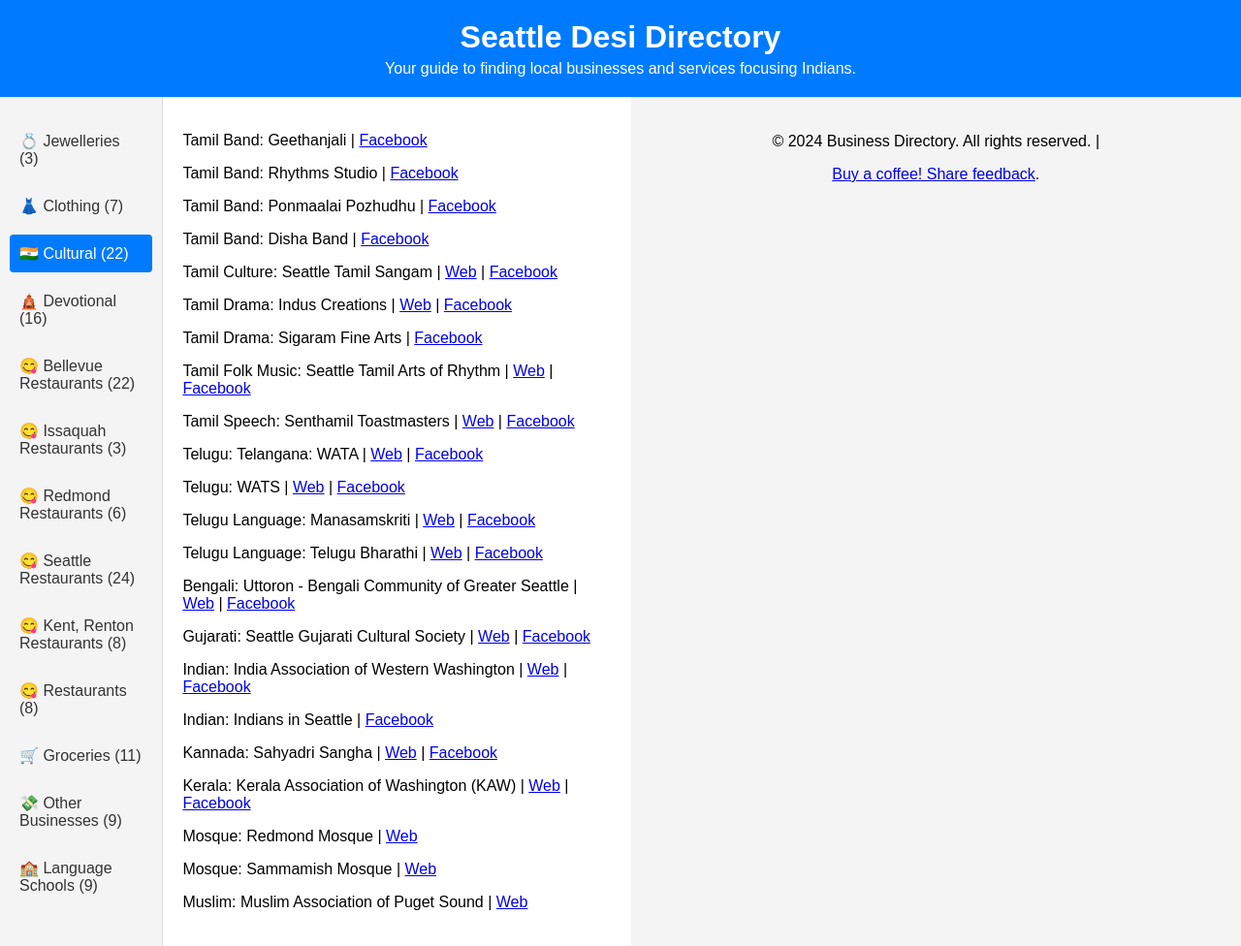
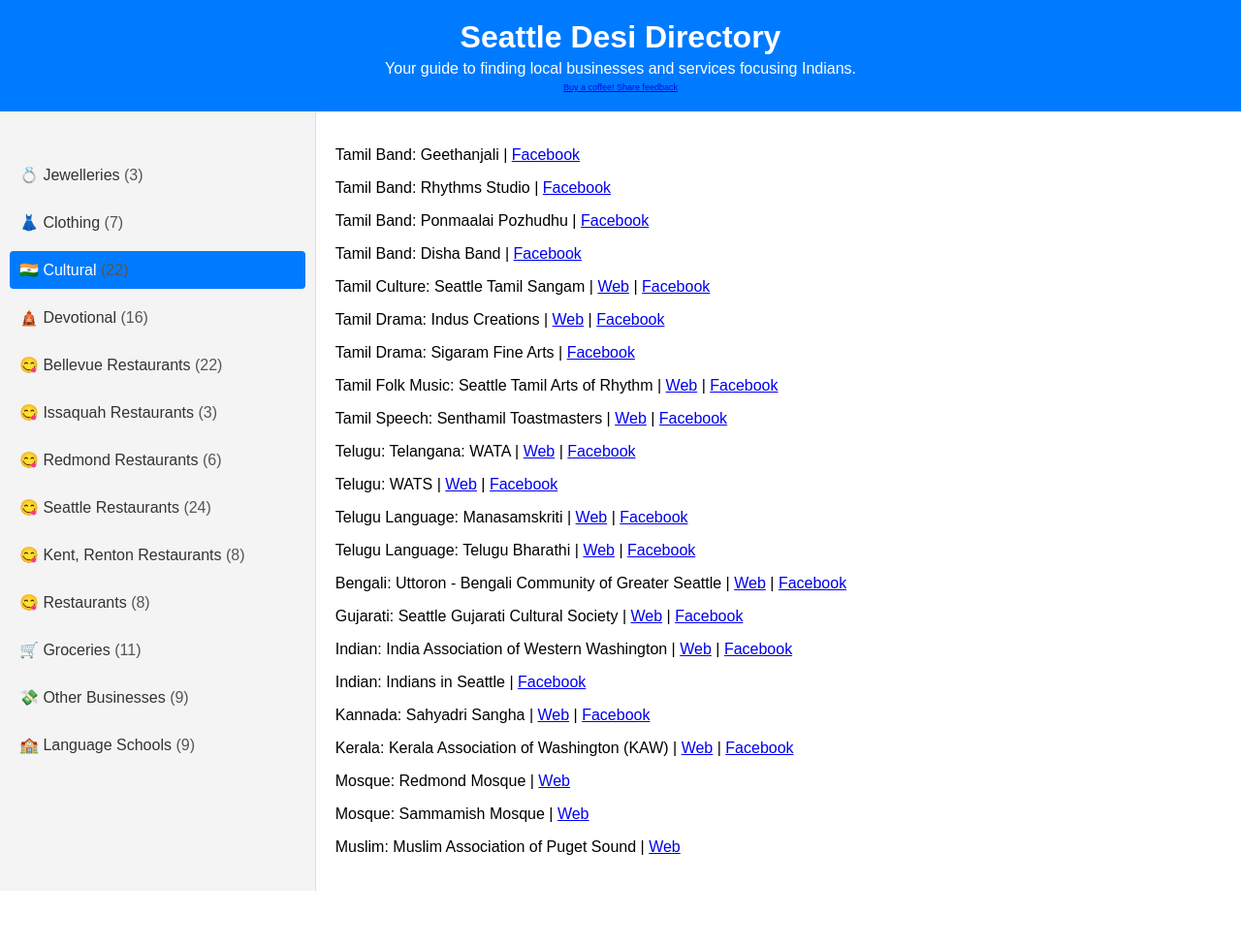
Before and after one commit to guvijaya/desilisting, a PHP site: page / in a window 1280 px wide. Shown: the whole page at 97% size. After the commit the page ends 919 px from the top, so only its background shows below. Run offline with PHP 8.4, Linux system fonts and the light colour scheme.

Commit message:
fixing ux

```diff
--- a/index.html
+++ b/index.html
@@ -10,6 +10,7 @@
     <header>
         <h1>Seattle Desi Directory</h1>
         <p>Your guide to finding local businesses and services focusing Indians.</p>
+        <p style="font-size:9px;"><a href="https://buymeacoffee.com/gurukpm">Buy a coffee! Share feedback</p>
     </header>
 
     <div class="container">
@@ -217,9 +218,6 @@
             </div
         </div>
     </div>
-    <footer>
-        <p>&copy; 2024 Business Directory. All rights reserved. | <p><a href="https://buymeacoffee.com/gurukpm">Buy a coffee! Share feedback</a>.</p>
-    </footer>
     <script src="script.js"></script>
     </body>
     </html>
--- a/styles.css
+++ b/styles.css
@@ -26,10 +26,10 @@
     display: flex;
     flex: 1;
     width: 100%;
-    flex-direction: column;
 }
 
 .sidebar {
+    width: 25%;
     background-color: #f4f4f4;
     border-right: 1px solid #ddd;
     padding: 10px;
@@ -58,8 +58,8 @@
 }
 
 .content {
+    width: 75%;
     padding: 20px;
-    flex-grow: 1;
 }
 
 .details {
@@ -75,20 +75,9 @@
     text-align: center;
     padding: 20px;
     border-top: 1px solid #ddd;
-    width: 100%;
 }
 
-/* Media Query for larger screens */
-@media (min-width: 768px) {
-    .container {
-        flex-direction: row;
-    }
-
-    .sidebar {
-        width: 25%;
-    }
-
-    .content {
-        width: 75%;
-    }
+.count {
+    font-weight: normal;
+    color: #555;
 }
```
